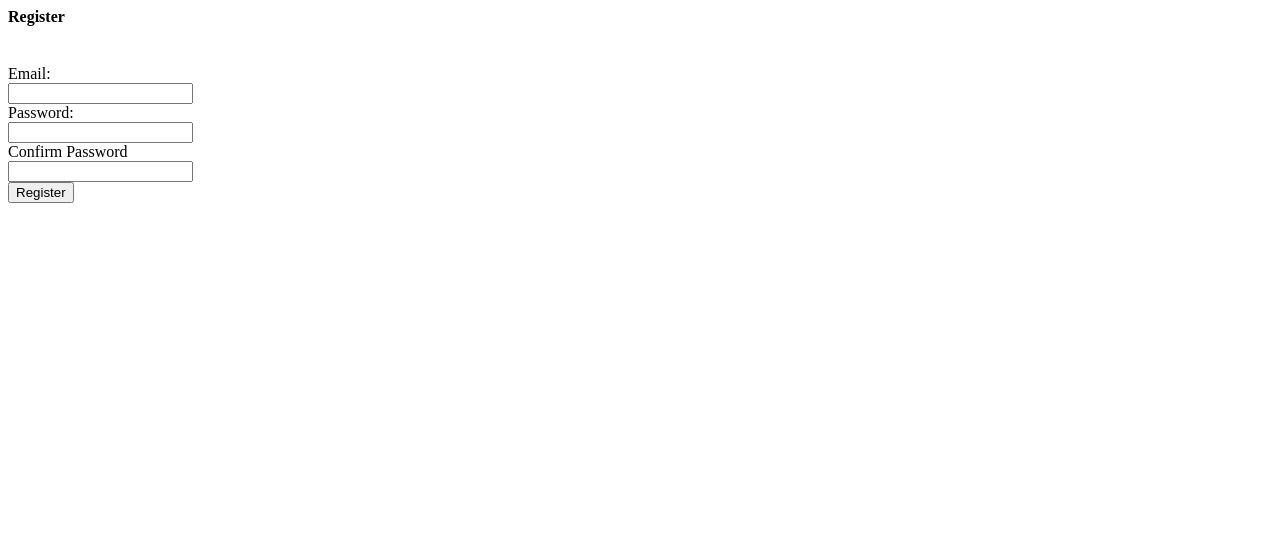
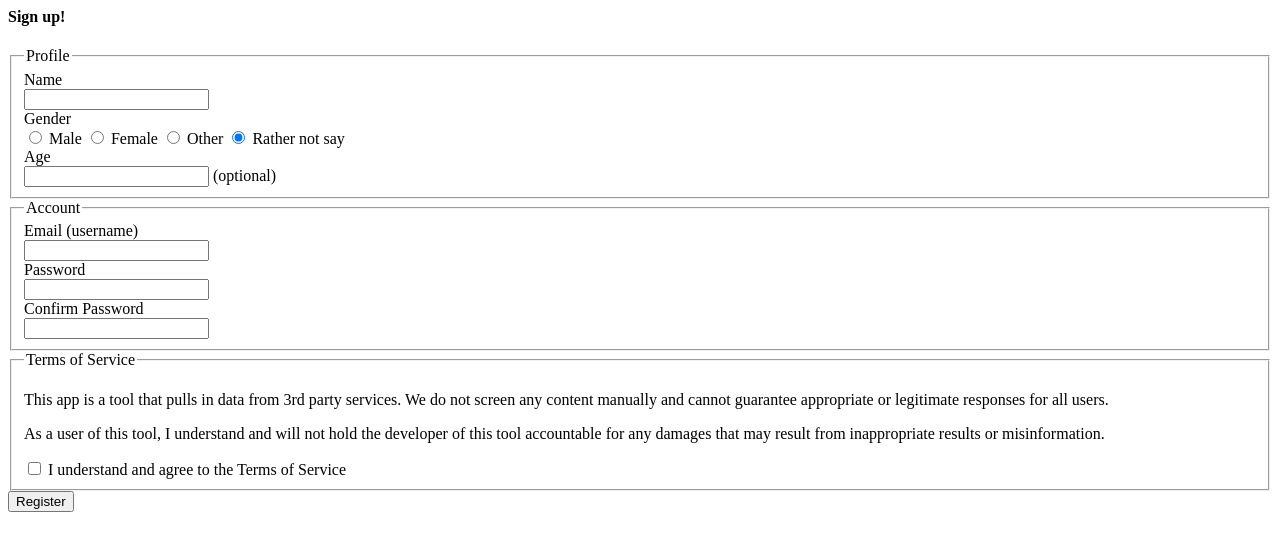
Before and after one commit to anotherlizwong/mim, a Flask app: page /register/ in a window 1280 px wide. Shown: the top 551 px of the page. Run offline with Flask 2, Linux system fonts and the light colour scheme; parts of the project's set-up code (start-up, migrations or seed data) failed here and were passed over.

Commit message:
beef up registration page inputs

```diff
--- a/app/mim/templates/register.html
+++ b/app/mim/templates/register.html
@@ -2,15 +2,39 @@
 
 <body>
 	<div class = "container">
-		<h4>Register</h4>
-		<br>
+		<h4>Sign up!</h4>
 		<form method=post action="/register/">
-            <label>Email:</label>
-            <div><input type="email" name="email"></div>
-            <label>Password:</label>
-            <div><input type="password" name="password"></div>
-            <label>Confirm Password</label>
-            <div><input type="password" name="confirm"></div>
+            <fieldset>
+                <legend>Profile</legend>
+                <label>Name</label>
+                <div><input type="text" name="name"></div>
+                <label>Gender</label>
+                <div>
+                    <label><input type="radio" name="gender" value="male"> Male</label>
+                    <label><input type="radio" name="gender" value="female"> Female</label>
+                    <label><input type="radio" name="gender" value="other"> Other</label>
+                    <label><input type="radio" name="gender" value="na" checked> Rather not say</label>
+                </div>
+                <label>Age</label>
+                <div>
+                    <input type="number"> (optional)
+                </div>
+            </fieldset>
+            <fieldset>
+                <legend>Account</legend>
+                <label>Email (username)</label>
+                <div><input type="email" name="email" required></div>
+                <label>Password</label>
+                <div><input type="password" name="password" required></div>
+                <label>Confirm Password</label>
+                <div><input type="password" name="confirm" required></div>
+            </fieldset>
+            <fieldset>
+                <legend>Terms of Service</legend>
+                <p>This app is a tool that pulls in data from 3rd party services. We do not screen any content manually and cannot guarantee appropriate or legitimate responses for all users.</p>
+                <p>As a user of this tool, I understand and will not hold the developer of this tool accountable for any damages that may result from inappropriate results or misinformation.</p>
+                <label><input type="checkbox" name="tos" required> I understand and agree to the Terms of Service</label>
+            </fieldset>
 			<div><input type=submit value=Register></div>
 		</form>
 
```
